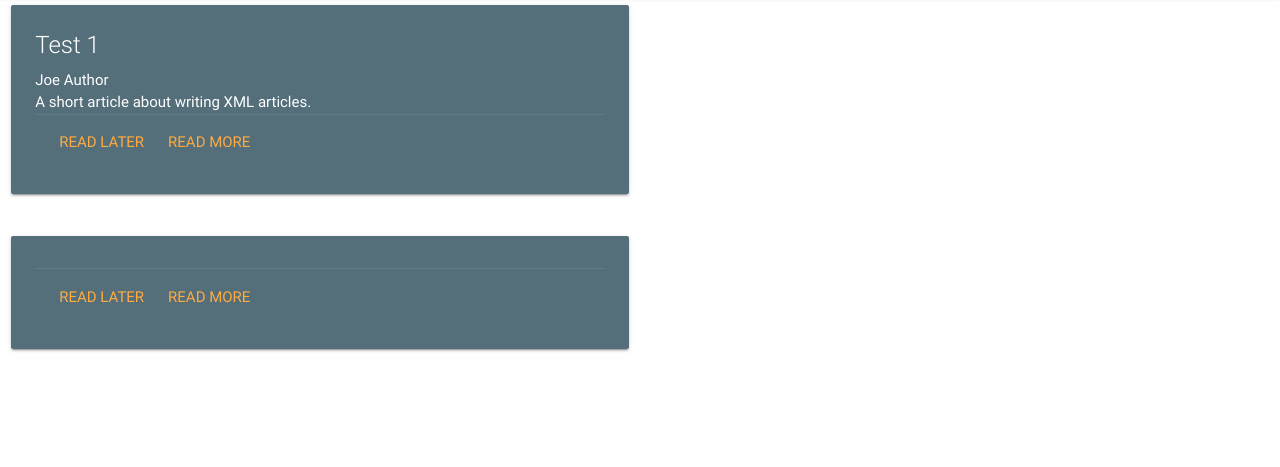
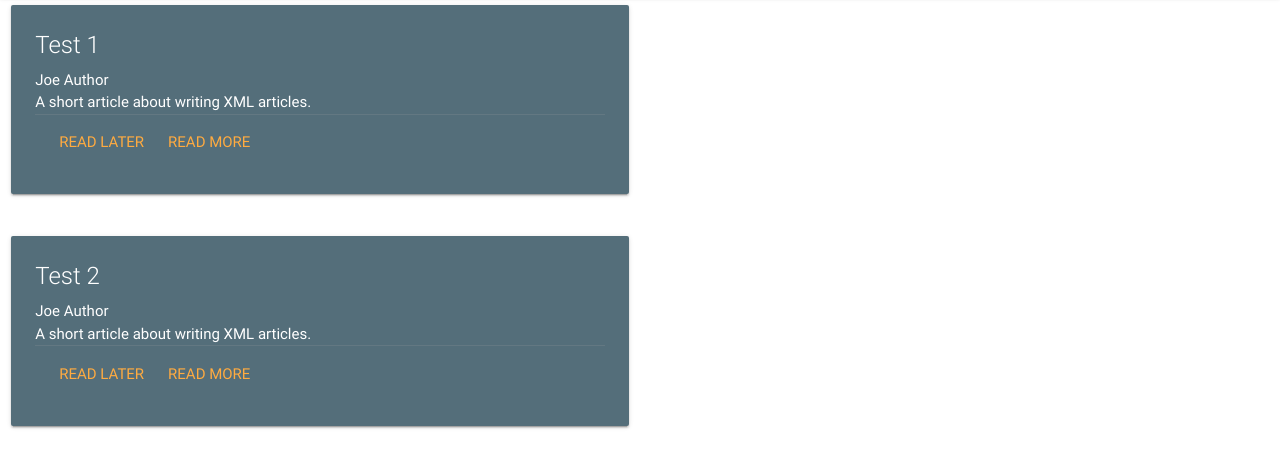
Before and after one commit to Velocireed/webLoadXML, a plain HTML site: page www/index.html in a window 1280 px wide. Shown: the part 115-582 px from the top of the page. Drawn offline with nearby package versions, Linux system fonts and the light colour scheme.

Commit message:
Update index.html

```diff
--- a/www/index.html
+++ b/www/index.html
@@ -2,7 +2,7 @@
 <html>
     <head>
         <meta charset="utf-8">
-        <meta name="viewport" content="initial-scale=1, maximum-scale=1, user-scalable=no, width=device-width">
+
         <link href="https://fonts.googleapis.com/icon?family=Material+Icons" rel="stylesheet">
         <link rel="stylesheet" href="https://cdnjs.cloudflare.com/ajax/libs/materialize/1.0.0-beta/css/materialize.min.css">
     		<link rel="stylesheet" href="https://cdnjs.cloudflare.com/ajax/libs/materialize/0.97.5/css/materialize.min.css">
@@ -29,24 +29,6 @@
           </ul>
         </div>
       </nav>
-	  <!--
-      <div class="row">
-  			<div class="col s12 m6">
-  				<div class="card blue-grey darken-1">
-  					<div class="card-content white-text">
-  						<span class="card-title"><p id="Title"></p></span>
-  						<p id="Author"></p>
-  						<p id="Abstract"></p>
-  					</div>
-  					<div class="card-action">
-  						<a href="#">Save for Later</a>
-  						<a href="#">Read More</a>
-  					</div>
-  				</div>
-  			</div>
-  			</div>
-  		</div>-->
-        <!--<script type="text/javascript" src="cordova.js"></script>-->
 
         <script src="https://ajax.googleapis.com/ajax/libs/jquery/2.2.4/jquery.min.js"></script>
     		<script src="https://cdnjs.cloudflare.com/ajax/libs/materialize/1.0.0-beta/js/materialize.min.js"></script>
@@ -62,20 +44,40 @@
     			xhttp.send();
 
     			function myFunction(xml) {
+					xmlDoc = xml.responseXML;
+					x = xmlDoc.getElementsByTagName("article");
+					//y = x.getElementById("id");
 
-    				var xmlDoc = xml.responseXML;
+					//for loop prev. location
 
-					var x, i, j, txt, xmlDoc, y, z, id;
+          //for (j = 0; j < x.length; j++){
+          console.log("x.length= " + x.length);
+          console.log("running createTags")
+            createTags(xml);
 
-					xmlDoc = xml.responseXML;
-					txt = "";
-					x = xmlDoc.getElementsByTagName("article");
-					//y = ;
+            if(j = x.length){
+              console.log("stopped");
+              return;
+            }
+        //  }
+        }
+        //createTags
+        function createTags(xml){
+          var xmlDoc = xml.responseXML;
 
-					for (i = 0; i < x.length; i++) {
+        var x, i, j, txt, xmlDoc, y, z, id;
 
+        xmlDoc = xml.responseXML;
+        txt = "";
+        demtxt="";
+        x = xmlDoc.getElementsByTagName("article");
+        //console.log(x.attributes.length)
+          for (i = 0; i < x.length; i++) {
+            console.log("i = "+ i);
+            //y = x[i];
 						var open = document.createElement("div");
 							open.className = "row";
+              open.id = i;
 						var color = document.createElement("div");
 							color.className = "card blue-grey darken-1";
 						var col = document.createElement("div");
@@ -85,11 +87,11 @@
 						var title = document.createElement("span");
 							title.className = "card-title";
 						var twords = document.createElement("p");
-							twords.id = "Title";
+							twords.id = "Title" + i;
 						var author = document.createElement("p");
-							author.id = "Author";
+							author.id = "Author" + i;
 						var abstract = document.createElement("p");
-							abstract.id = "Abstract";
+							abstract.id = "Abstract" + i;
 						var action = document.createElement("div");
 							action.className = "card-action";
 						var linka = document.createElement("a");
@@ -101,7 +103,8 @@
 							linkb.className = "waves-effect";
 						var linkbt = document.createTextNode("Read More");
 						var demo = document.createElement("p");
-							demo.id = "demo";
+							demo.id = "demo" + i;
+            var demoTxt = document.createTextNode(demtxt);
 						document.body.appendChild(open);
 						open.appendChild(col);
 						col.appendChild(color);
@@ -116,17 +119,21 @@
 						linkb.appendChild(linkbt);
 						title.appendChild(twords);
 						content.appendChild(demo);
+            demo.appendChild(demoTxt);
 					//}
-					var z = xmlDoc.getElementsByTagName("article").nextSibling;
-    				document.getElementById("Title").innerHTML =
-    				xmlDoc.getElementsByTagName("title")[0].childNodes[0].nodeValue;
-    				document.getElementById("Author").innerHTML =
-    				xmlDoc.getElementsByTagName("author")[0].childNodes[0].nodeValue;
-    				document.getElementById("Abstract").innerHTML =
-    				xmlDoc.getElementsByTagName("abstract")[0].childNodes[0].nodeValue;
+					//i = xmlDoc.getElementsByTagName("article").nextSibling;
+            console.log("open id = "+ open.id);
+    				document.getElementById("Title" + i).innerHTML =
+    				xmlDoc.getElementsByTagName("title")[i].childNodes[0].nodeValue;
+    				document.getElementById("Author" + i).innerHTML =
+    				xmlDoc.getElementsByTagName("author")[i].childNodes[0].nodeValue;
+    				document.getElementById("Abstract" + i).innerHTML =
+    				xmlDoc.getElementsByTagName("abstract")[i].childNodes[0].nodeValue;
+
+
 
 					}
-    			}
+        }
     		</script>
     </body>
 </html>
```
